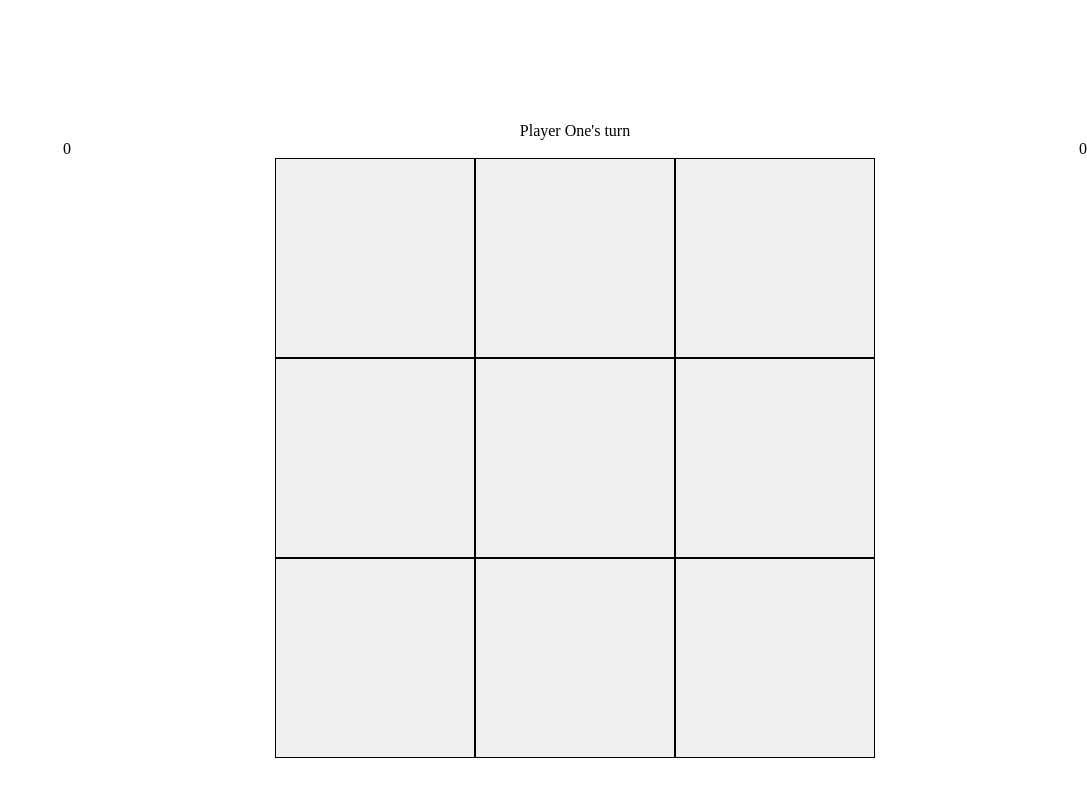
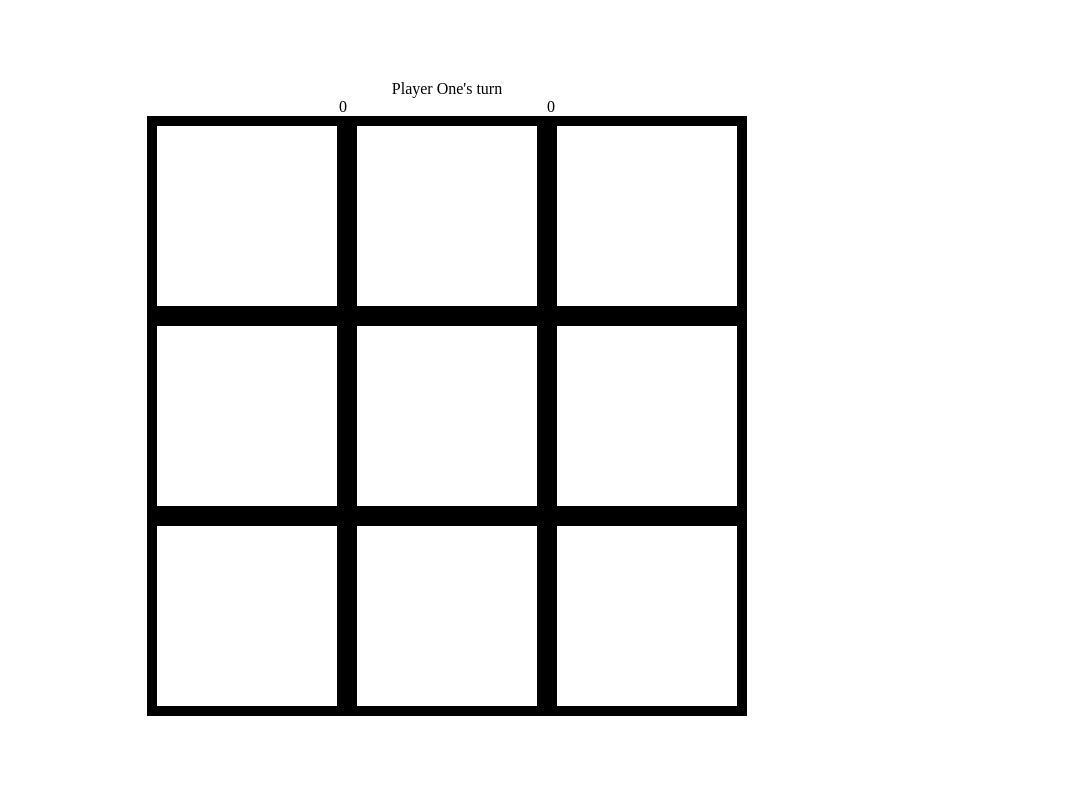
Before and after one commit to DjCr4y0n/tic-tac-toe-Project, a plain HTML site: page index.html in a window 1280 px wide. Shown: the whole page, without its empty margins (193-1280 px from the left). Drawn offline with Linux system fonts and the light colour scheme.

Commit message:
Minor changes and download icons for circel and X

```diff
--- a/index.html
+++ b/index.html
@@ -10,17 +10,17 @@
 <body>
     <div class="header"></div>
     <div class="main">
-        <div class="game-controls"></div>
         <div class="game-content">
+            <div class="informations-div">
                 <div class="activePlayer-div"></div>
                 <div class="score-div">
                     <div class="player1-score"></div>
                     <div class="player2-score"></div>
                 </div>
-            <div class="board">
             </div>
+            <div class="board"></div>
         </div>
+        <div class="game-controls"></div>
     </div>
-
 </body>
 </html>
--- a/script.js
+++ b/script.js
@@ -204,6 +204,7 @@ function DOM() {
 
                 const cellButton = document.createElement("button");
                 cellButton.class = "cell";
+                cellButton.style.backgroundColor = 'white';
 
                 cellButton.dataset.row = rowIndex;
                 cellButton.dataset.column = columnIndex;
@@ -212,7 +213,7 @@ function DOM() {
                     cellButton.textContent = cell;
                 }
 
-                cellButton.style.border = 'solid 1px black';
+                cellButton.style.border = 'solid 10px black';
                 gameBoard.appendChild(cellButton);
             })
         })
--- a/style.css
+++ b/style.css
@@ -58,13 +58,15 @@ body
 .main
 {
     flex: 1;
-    display: grid;
-    grid-template: auto/1fr 4fr;
+    display: flex;
+    flex-direction: column;
+    margin-bottom: 10px;
 }
 
 .game-controls
 {
     height: 100%;
+    padding: 10px;
 }
 
 .game-content
@@ -84,7 +86,11 @@ body
 
 .score-div
 {
-    width: 100%;
     display: flex;
-    justify-content: space-between;
+    gap: 200px;
 }
+
+.informations-div div
+{
+    text-align: center;
+}
```
Also changed, not shown: close.svg (added), ellipse-outline.svg (added). Lines whose indentation alone changed are shown as unchanged.
